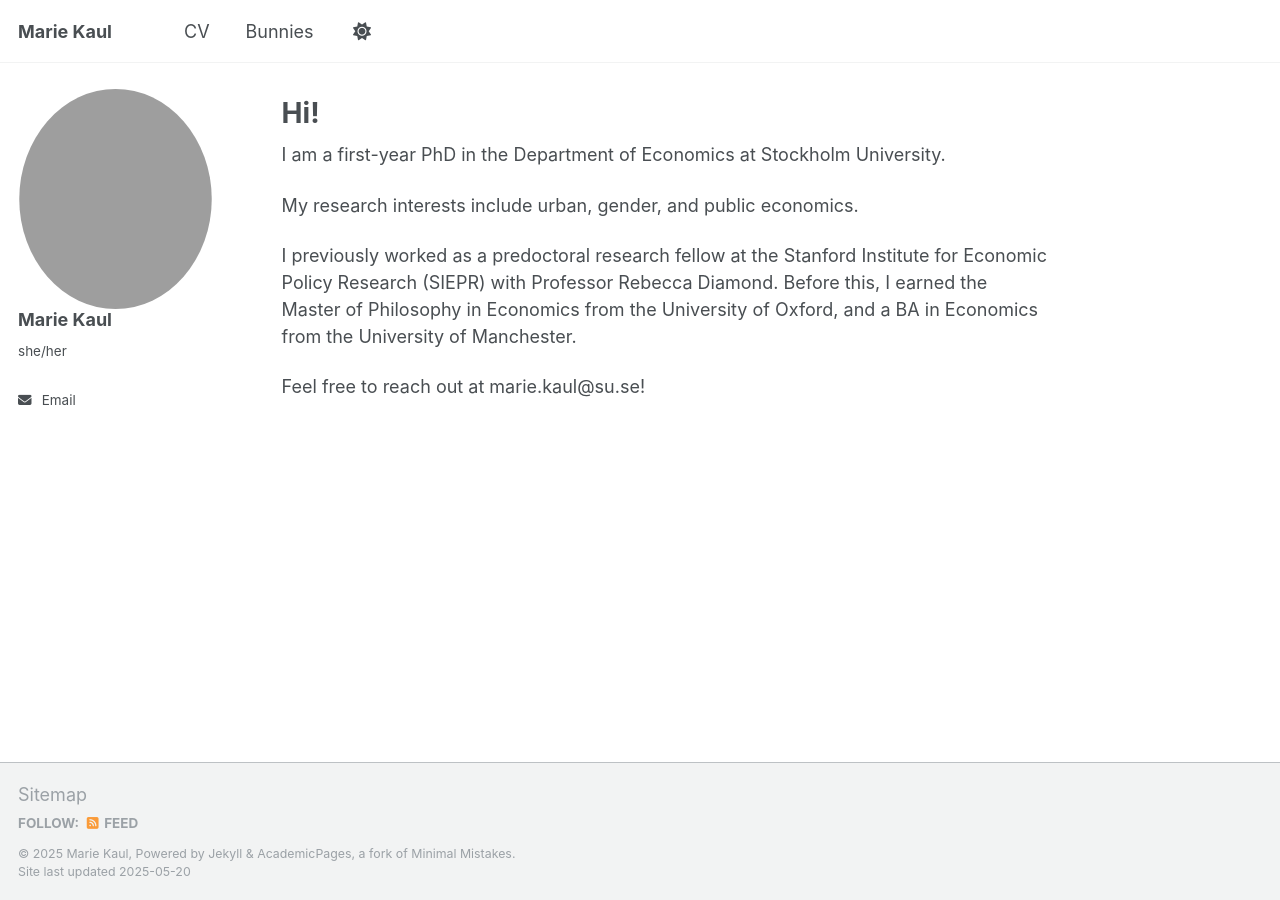
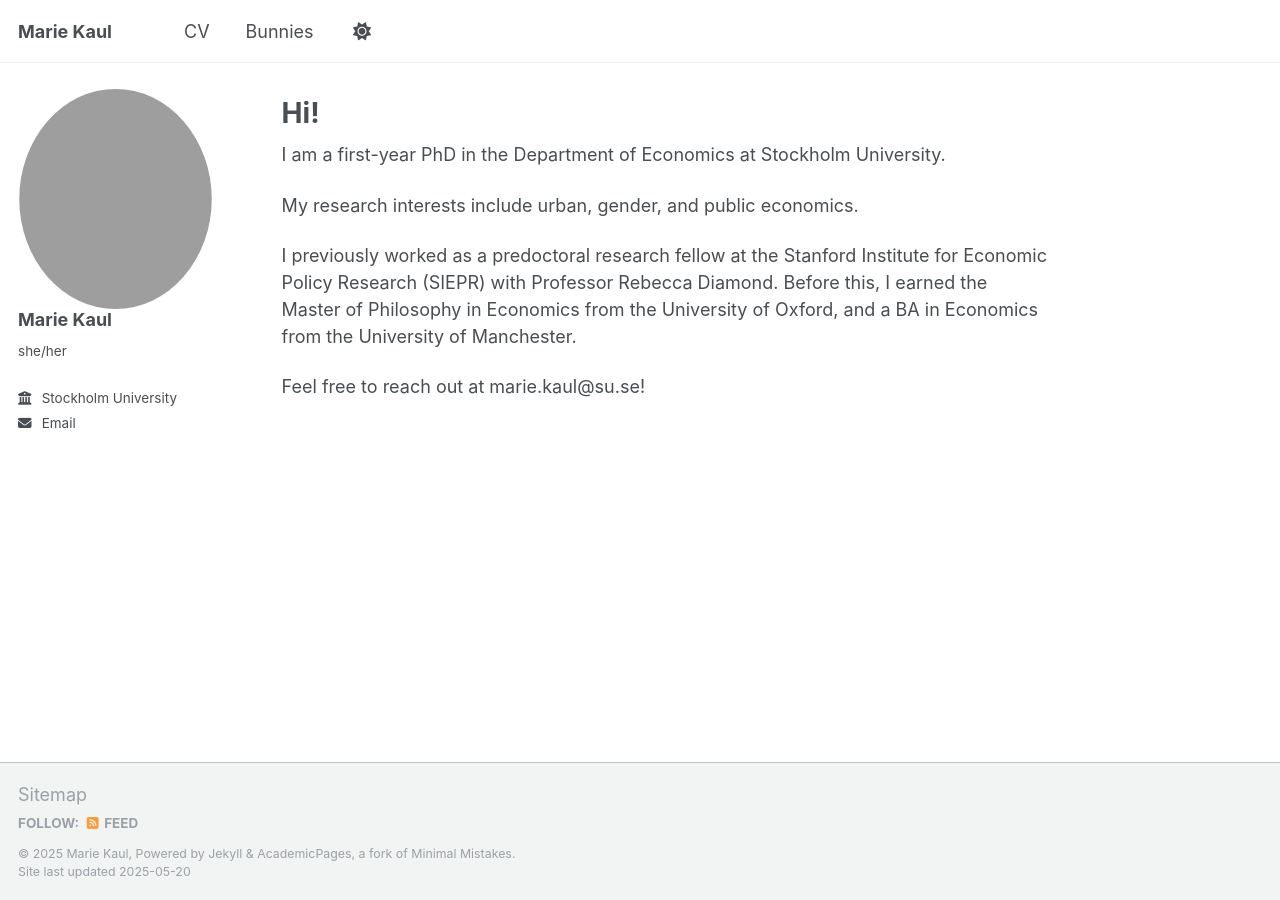
Before and after one commit to marie-kaul/marie-kaul.github.io, a Jekyll site: the page built from _pages/about.md, in a window 1280 px wide. Built offline with Jekyll 4.4.1, drawn with Linux system fonts in a browser that asks for light colours.

Commit message:
Update _config.yml

```diff
--- a/_config.yml
+++ b/_config.yml
@@ -32,7 +32,7 @@ author:
   pronouns         : "she/her"
   bio              : #"Short biography for the left-hand sidebar"
   location         : #"Stockholm"
-  employer         : #"Red Brick University"
+  employer         : "Stockholm University"
   uri              : # URL
   email            : "marie.kaul@su.se"
 
```
